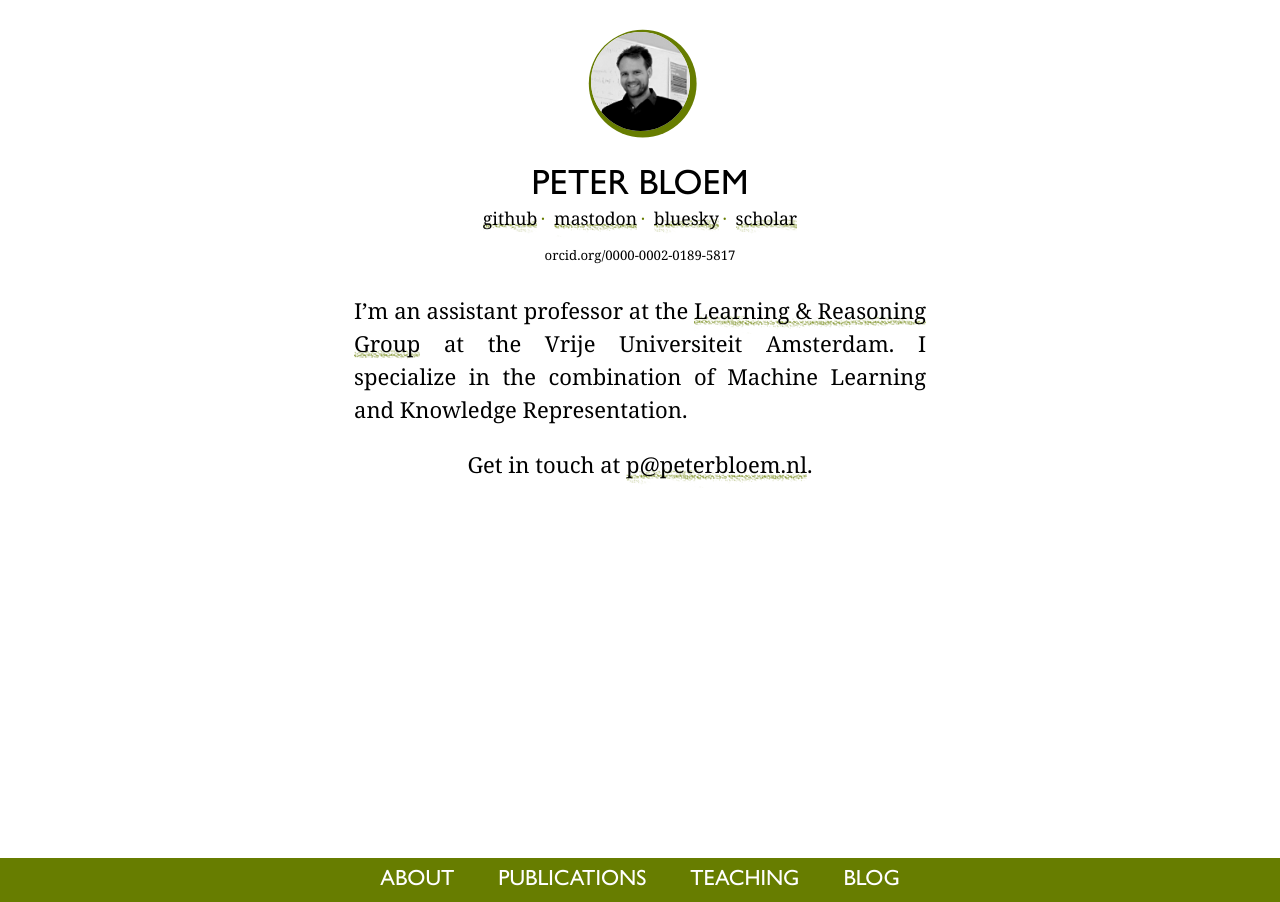
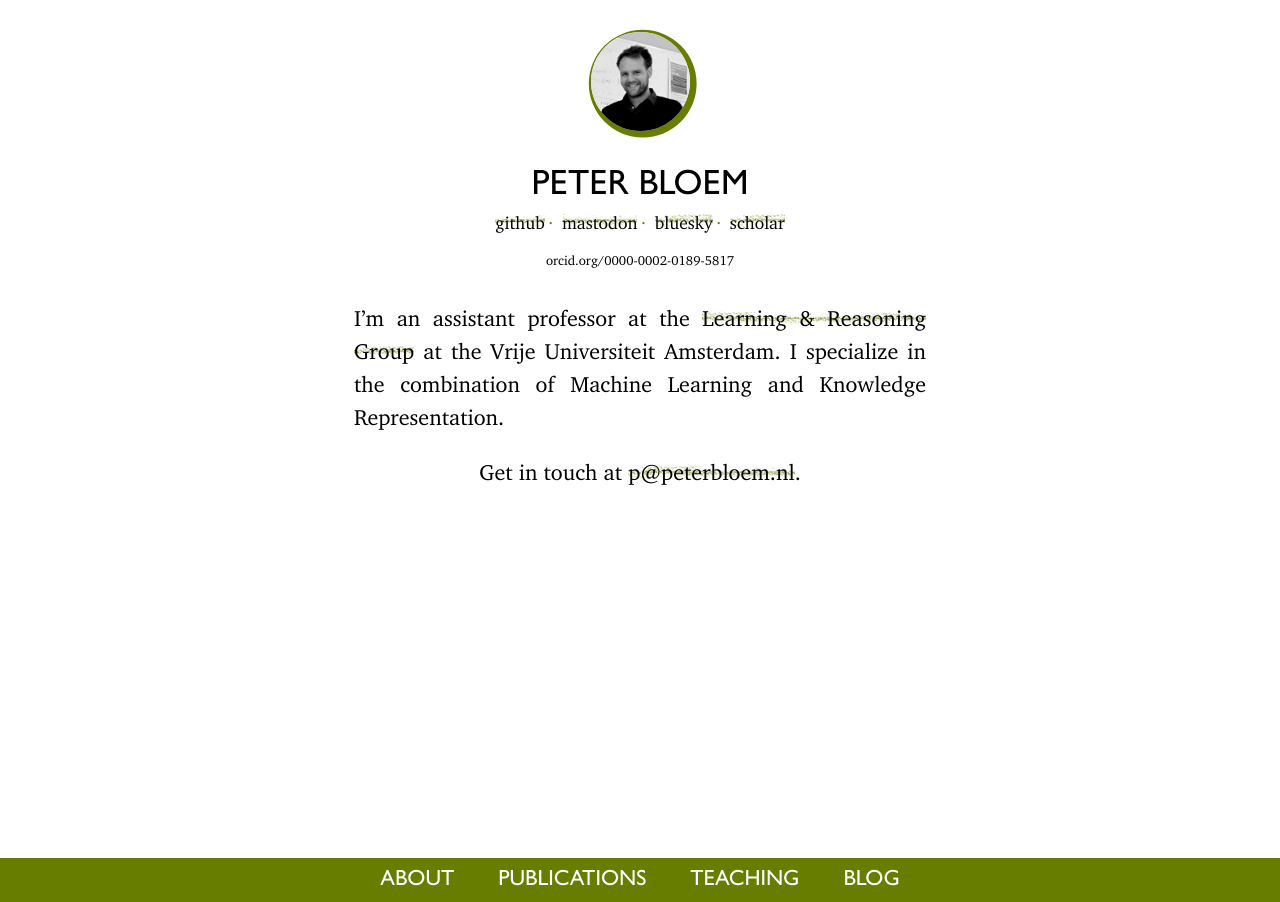
Before and after one commit to pbloem/peterbloem.nl, a Jekyll site: the page built from index.md, in a window 1280 px wide. Built offline with Jekyll 4.4.1, drawn with Linux system fonts in a browser that asks for light colours; some web fonts are replaced; our own code applies the rules of GitHub Pages for plain Markdown files.

Commit message:
Fix font.

```diff
--- a/css/screen.pb.css
+++ b/css/screen.pb.css
@@ -3,6 +3,38 @@
  * #acd373 light green
  * #00327d blue
  */
+
+ @font-face {
+    font-family: charter;
+    font-style: normal;
+    font-weight: normal;
+    font-stretch: normal;
+    src: url('/css/Charter/charter_regular.woff2') format('woff2');
+}
+
+@font-face {
+    font-family: charter;
+    font-style: italic;
+    font-weight: normal;
+    font-stretch: normal;
+    src: url('/css/Charter/charter_italic.woff2') format('woff2');
+}
+
+@font-face {
+    font-family: charter;
+    font-style: normal;
+    font-weight: bold;
+    font-stretch: normal;
+    src: url('/css/Charter/charter_bold.woff2') format('woff2');
+}
+
+@font-face {
+    font-family: charter;
+    font-style: italic;
+    font-weight: bold;
+    font-stretch: normal;
+    src: url('/css/Charter/charter_bold_italic.woff2') format('woff2');
+}
 
 html, body {
 	margin: 0;
@@ -12,7 +44,7 @@ html, body {
 	font-size: 5vw;
 	line-height: 7vw;
 
-	font-family: Georgia, sans-serif;
+	font-family: charter, Georgia, Palatino, serif;
 }
 
 html {
```
Also changed, not shown: css/Charter/sample.css (added, +31 -0 lines), css/Charter/sample.html (added, +11 -0 lines), css/Charter/charter_bold.woff2 (added), css/Charter/charter_bold_italic.woff2 (added), css/Charter/charter_italic.woff2 (added), css/Charter/charter_regular.woff2 (added).
